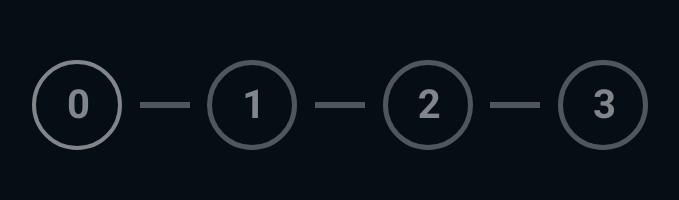
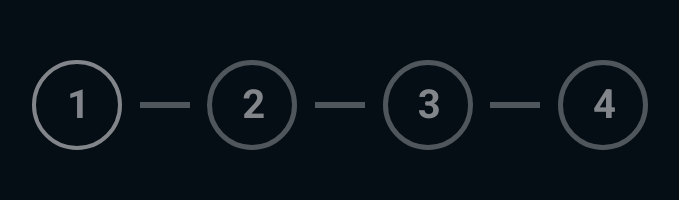
Before and after one commit to yurimarcolino/challenge-viveel, a React (Vite) app: page / in a window 1280 px wide. Shown: the part 199-399 px from the top of the page, without its empty margins (300-979 px from the left). Built offline with nearby package versions, Linux system fonts and the light colour scheme.

Commit message:
refactor: step label

```diff
--- a/src/components/CustomStepper/index.tsx
+++ b/src/components/CustomStepper/index.tsx
@@ -17,7 +17,7 @@ export function CustomStepper({ currentStep, steps }: CustomStepperProps) {
       {Object.keys(steps).map((step, index) => (
         <React.Fragment key={index}>
           <StepStyled aria-current={currentStep === index}>
-            <StepLabelStyled>{index}</StepLabelStyled>
+            <StepLabelStyled>{index + 1}</StepLabelStyled>
           </StepStyled>
           <StepDividerStyled />
         </React.Fragment>
```
